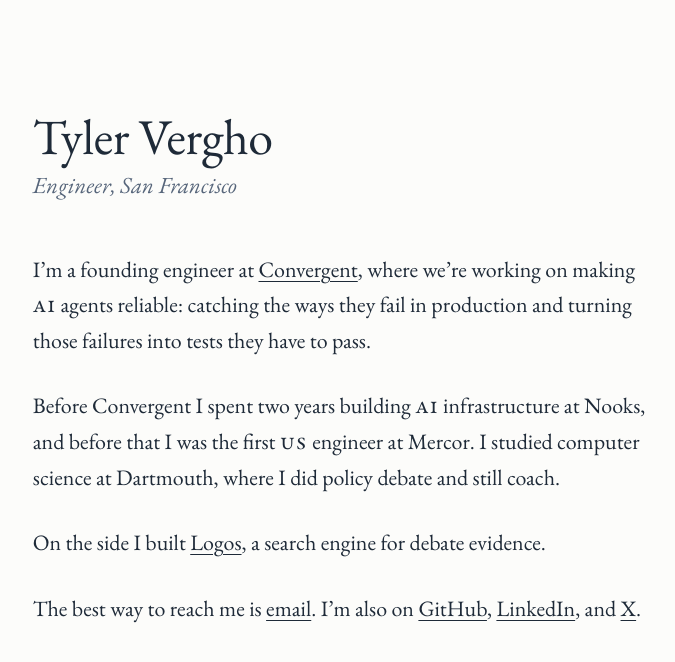
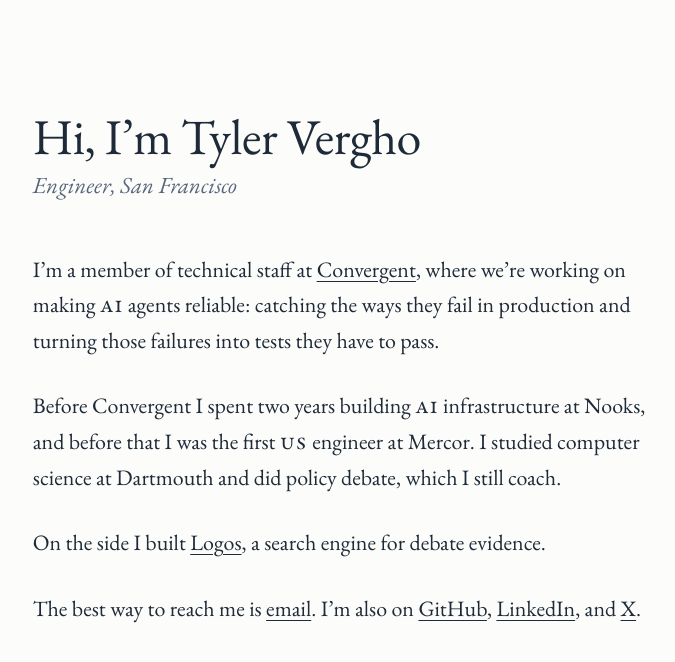
Before and after one commit to tvergho/tvergho.me, an Astro site: page / in a window 1280 px wide. Shown: the whole page, without its empty margins (108-783 px from the left). Built offline with nearby package versions, Linux system fonts and the light colour scheme; Astro itself is replaced by a stand-in of ours.

Commit message:
Copy: greeting h1, member of technical staff, option C
- h1 becomes "Hi, I'm Tyler Vergho". Keeps the surname visible, which a
  first-name-only greeting would have dropped from the page entirely; the
  <title> stays "Tyler Vergho".
- "founding engineer" -> "member of technical staff", in the copy and in
  the meta/OG description.
- Dartmouth line takes the relative-clause form, so "coach" has an object.

Add a metric-matched fallback face. The longer h1 needs 295px and the
column at 360px is 304px, but Georgia renders it at 337px — so on a cold
load the title wrapped to two lines and snapped back when the webfont
arrived, reflowing the page from 934px to 806px. A size-adjust of 86% on
a local('Georgia') fallback holds line breaks identical across the swap;
cold-load height is now 800px against 806px. No vertical metric overrides
are needed, since every line-height here is a unitless number.

```diff
--- a/src/data/site.ts
+++ b/src/data/site.ts
@@ -2,6 +2,6 @@
 export const site = {
   title: 'Tyler Vergho',
   description:
-    'Tyler Vergho is a founding engineer at Convergent, working on making AI agents reliable.',
+    'Tyler Vergho is a member of technical staff at Convergent, working on making AI agents reliable.',
   url: 'https://tvergho.me',
 } as const;
--- a/src/pages/index.astro
+++ b/src/pages/index.astro
@@ -8,12 +8,12 @@
 <Base>
   <main>
     <header>
-      <h1>Tyler Vergho</h1>
+      <h1>Hi, I’m Tyler Vergho</h1>
       <p class="subtitle">Engineer, San Francisco</p>
     </header>
 
     <p class="body">
-      I’m a founding engineer at <a href="https://www.convergent.dev/"
+      I’m a member of technical staff at <a href="https://www.convergent.dev/"
         >Convergent</a
       >, where we’re working on making <span class="sc">AI</span> agents reliable:
       catching the ways they fail in production and turning those failures into tests
@@ -23,8 +23,8 @@
     <p class="body">
       Before Convergent I spent two years building <span class="sc">AI</span> infrastructure
       at Nooks, and before that I was the first <span class="sc">US</span> engineer
-      at Mercor. I studied computer science at Dartmouth, where I did policy debate
-      and still coach.
+      at Mercor. I studied computer science at Dartmouth and did policy debate, which
+      I still coach.
     </p>
 
     <p class="body">
--- a/src/styles/global.css
+++ b/src/styles/global.css
@@ -33,6 +33,21 @@
   unicode-range: U+0000-00FF, U+0131, U+0152-0153, U+02BB-02BC, U+02C6, U+02DA,
     U+02DC, U+0304, U+0308, U+0329, U+2000-206F, U+20AC, U+2122, U+2191, U+2193,
     U+2212, U+2215, U+FEFF, U+FFFD;
+}
+
+/* Metric-matched fallback. Georgia runs about 14% wider than EB Garamond, so
+   while the webfont swaps in, a long h1 overflows its column on a narrow screen:
+   it wraps to two lines and snaps back once the real font arrives. size-adjust
+   scales the fallback to EB Garamond's advance widths so line breaks are the
+   same before and after the swap.
+
+   No ascent/descent overrides are needed here — every line-height on this page
+   is a unitless number, so line boxes scale with font-size rather than with the
+   font's own vertical metrics. */
+@font-face {
+  font-family: 'EB Garamond fallback';
+  src: local('Georgia');
+  size-adjust: 86%;
 }
 
 /* Light theme */
@@ -74,7 +89,7 @@
   margin: 0;
   background: var(--paper);
   color: var(--ink);
-  font-family: 'EB Garamond', Garamond, Georgia, serif;
+  font-family: 'EB Garamond', 'EB Garamond fallback', Garamond, Georgia, serif;
   font-weight: var(--body-weight);
   font-variant-numeric: oldstyle-nums;
   font-kerning: normal;
```
